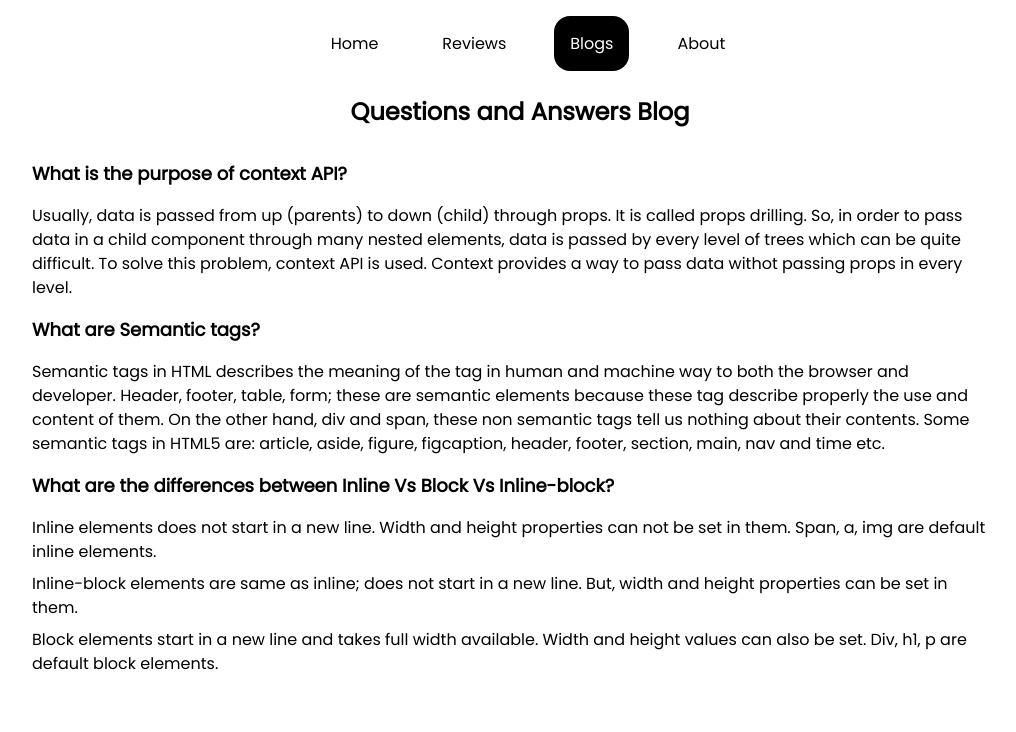
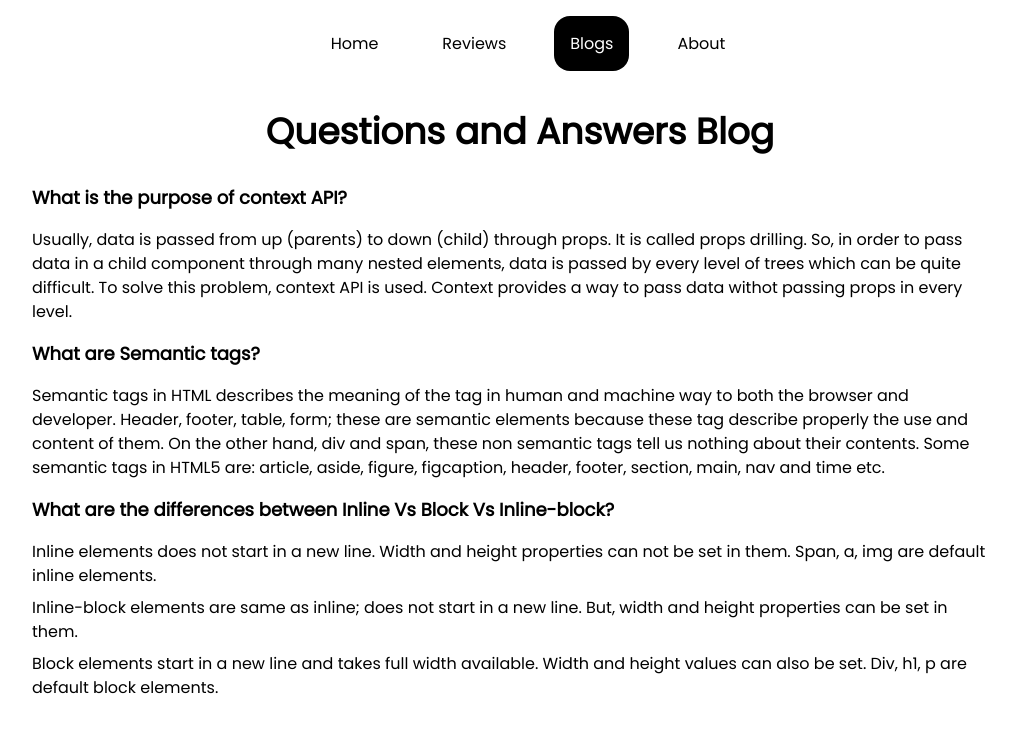
Before and after one commit to Fatema-Nawrin/Orient-Watch, a React (Create React App) app: page /blogs in a window 1280 px wide. Shown: the top 732 px of the page, without its empty margins (120-1136 px from the left). Built offline with nearby package versions, Linux system fonts and the light colour scheme.

Commit message:
readme file edited

```diff
--- a/src/components/About/About.js
+++ b/src/components/About/About.js
@@ -3,7 +3,7 @@ import React from 'react';
 const About = () => {
     return (
         <div>
-            <h2 className='text-center text-2xl mt-8 font-semibold'>Contact us for any more questions.</h2>
+            <h2 className='text-center text-2xl mt-12 font-semibold'>Contact us for any more questions.</h2>
         </div>
     );
 };
--- a/src/components/Blogs/Blogs.js
+++ b/src/components/Blogs/Blogs.js
@@ -2,8 +2,8 @@ import React from 'react';
 
 const Blogs = () => {
     return (
-        <div className='mt-4 p-2 md:p-6'>
-            <h1 className='text-center text-xl lg:text-2xl font-semibold pb-4'>Questions and Answers Blog</h1>
+        <div className='mt-8 p-2 md:p-6'>
+            <h1 className='text-center text-2xl lg:text-4xl font-semibold pb-4'>Questions and Answers Blog</h1>
             <h2 className='text-lg font-semibold my-4'>What is the purpose of context API?</h2>
             <p className='lg:pr-4 mb-4'>Usually, data is passed from up (parents) to down (child) through props. It is called props drilling. So, in order to pass data in a child component through many nested elements, data is passed by every level of trees which can be quite difficult. To solve this problem, context API is used. Context provides a way to pass data  withot passing props in every level.</p>
 
--- a/src/components/NotFound/NotFound.js
+++ b/src/components/NotFound/NotFound.js
@@ -2,7 +2,7 @@ import React from 'react';
 
 const NotFound = () => {
     return (
-        <div className='text-center text-xl mt-8 font-semibold'>
+        <div className='text-center text-xl mt-12 font-semibold'>
             <h3>Page not found</h3>
             <h2>Please, go back to home page.</h2>
         </div>
--- a/src/components/Reviews/Reviews.js
+++ b/src/components/Reviews/Reviews.js
@@ -7,7 +7,7 @@ const Reviews = () => {
     return (
         <div>
             <div className='mt-10 lg:mt-16'>
-                <h2 className='text-center text-2xl lg:text-4xl font-medium mb-4'>Customer Reviews </h2>
+                <h2 className='text-center text-2xl lg:text-4xl font-semibold mb-4'>Customer Reviews </h2>
                 <h3 className='text-center text-lg lg:text-xl text-gray-400 font-medium'>Before making your choice, find out what our customers are saying about orient master, the good and the bad.</h3>
                 <div className='grid grid-cols-1 lg:grid-cols-3 gap-2 lg:gap-6'>
                     {
```
Also changed, not shown: 1 other file (tests, documents, lock files or other folders).
